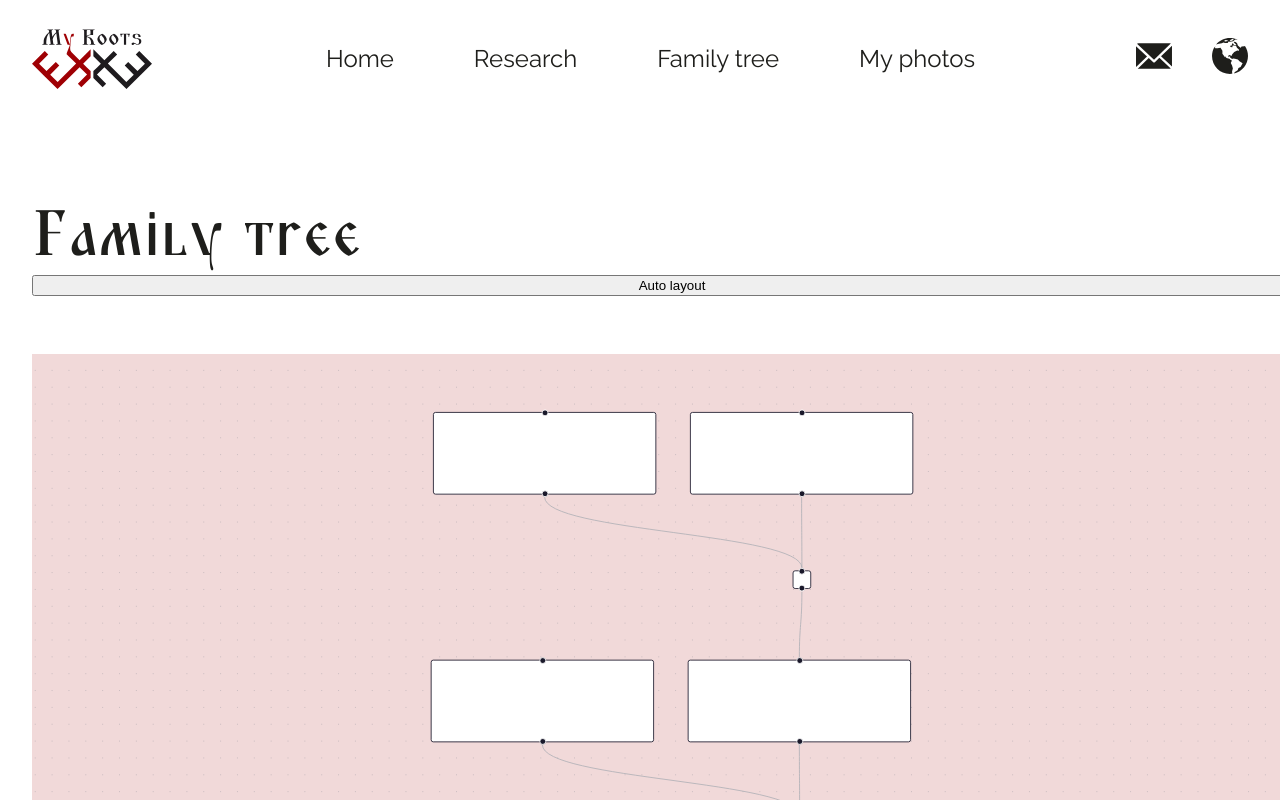
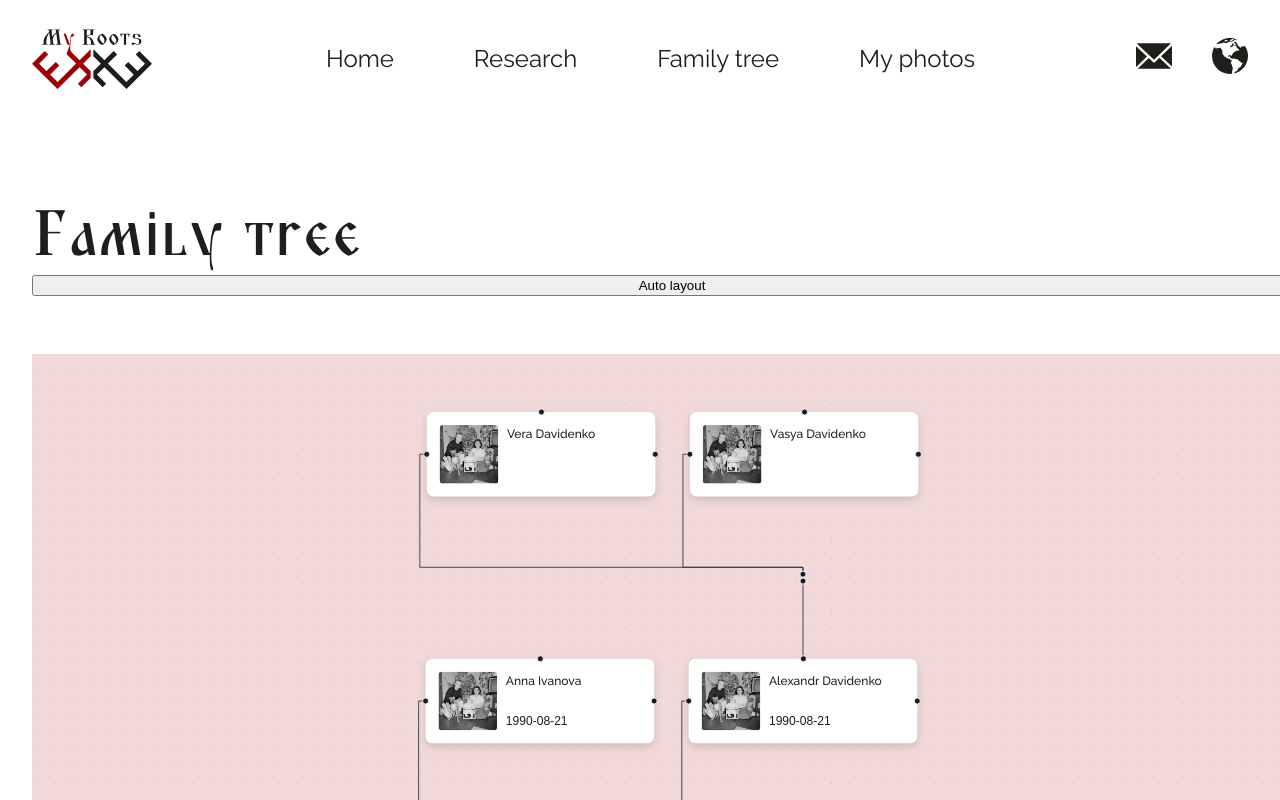
Before and after one commit to danaya-a-d/family-tree, a React (Vite) app: page /family-tree in a window 1280 px wide. Shown: the top 800 px of the page. Built offline with nearby package versions, Linux system fonts and the light colour scheme; a web font is replaced by a local one.

Commit message:
feat: 123.

```diff
--- a/src/components/FamilyTreePage/FamilyTree/FamilyTree.tsx
+++ b/src/components/FamilyTreePage/FamilyTree/FamilyTree.tsx
@@ -1,17 +1,20 @@
 import { useEffect, useMemo, useState } from 'react';
-import { ReactFlow, useReactFlow, Background, Controls, type Node, ReactFlowInstance } from '@xyflow/react';
+import { ReactFlow, useReactFlow, Background, Controls, type Node, type Edge, ReactFlowInstance } from '@xyflow/react';
 import { useSelector } from 'react-redux';
 import { buildGraph } from '@/features/tree/graph';
 import { layoutWithELK } from '@/features/tree/layout/elk';
 import type { RootState } from '@/app/store';
+import Title from '@/components/common/Title/Title';
+import PersonNode from '@/features/tree/nodes/PersonNode';
+import FamilyNode from '@/features/tree/nodes/FamilyNode';
+import ChamferEdge from '@/features/tree/edges/ChamferEdge';
 import '@xyflow/react/dist/style.css';
 import styles from './FamilyTree.module.css';
-import Title from '@/components/common/Title/Title';
 
 const FamilyTree = () => {
     const graph = useSelector((s: RootState) => buildGraph(s));
     const [nodes, setNodes] = useState<Node[]>(graph.nodes);
-    const edges = graph.edges;
+    const [edges, setEdges] = useState<Edge[]>(graph.edges);
     const [rf, setRf] = useState<ReactFlowInstance | null>(null);
 
     const applyLayout = async () => {
@@ -31,8 +34,34 @@ const FamilyTree = () => {
                     y: (posMap[n.id]?.y ?? 0) + (offY > 0 ? offY : 0),
                 },
                 draggable: false,
-            }))
+            })),
         );
+
+        // Назначаем хэндлы у рёбер, чтобы линия выходила из нужного бока карточки
+        const enhancedEdges: Edge[] = graph.edges.map((e) => {
+            const role = (e.data as any)?.role as 'spouse' | 'child' | undefined;
+            if (role === 'spouse') {
+                const sX = posMap[e.source].x;   // позиция персоны
+                const fX = posMap[e.target].x;   // позиция "ствола" (family)
+                const fromLeft = sX <= fX; // персона слева от «ствола»?
+                return {
+                    ...e,
+                    type: 'chamfer',               // наш кастомный edge
+                    sourceHandle: fromLeft ? 'left' : 'right',   // из нужного бока карточки
+                    targetHandle: 'top',   // в соответствующий бок family
+                };
+            }
+            if (role === 'child') {
+                return {
+                    ...e,
+                    type: 'chamfer',
+                    sourceHandle: 'bottom',        // от ствола вниз
+                    targetHandle: 'top',           // в верх ребёнка
+                };
+            }
+            return e;
+        });
+        setEdges(enhancedEdges);
 
         requestAnimationFrame(() => rf?.fitView({ padding: 0.2 }));
     };
@@ -41,7 +70,13 @@ const FamilyTree = () => {
         if (!rf) return;
         if (!graph.nodes.length) return;
         void applyLayout();
-    }, [rf, graph.nodes.length, edges.length]);
+    }, [rf, graph.nodes.length, graph.edges.length]);
+
+    const nodeTypes = useMemo(
+        () => ({ person: PersonNode, family: FamilyNode }), [],
+    );
+
+    const edgeTypes = { chamfer: ChamferEdge };
 
     return (
         <div className={styles.wrapper}>
@@ -55,8 +90,11 @@ const FamilyTree = () => {
                 <ReactFlow
                     nodes={nodes}
                     edges={edges}
+                    nodeTypes={nodeTypes}
+                    edgeTypes={edgeTypes}
                     onInit={setRf}
-                    fitView>
+                    fitView
+                    style={{ width: '100%', height: '100%' }}>
                     <Background />
                     <Controls />
                 </ReactFlow>
--- a/src/features/tree/constants.ts
+++ b/src/features/tree/constants.ts
@@ -1,2 +1,2 @@
 export const PERSON_SIZE = { width: 265, height: 98 };
-export const FAMILY_SIZE = { width: 16,  height: 16 };
+export const FAMILY_SIZE = { width: 8,  height: 8 };
--- /dev/null
+++ b/src/features/tree/edges/ChamferEdge.tsx
@@ -0,0 +1,32 @@
+import { memo } from 'react';
+import { BaseEdge, getSmoothStepPath, type EdgeProps } from '@xyflow/react';
+
+const ChamferEdge = memo(function ChamferEdge(p: EdgeProps) {
+    const [path] = getSmoothStepPath({
+        sourceX: p.sourceX,
+        sourceY: p.sourceY,
+        sourcePosition: p.sourcePosition,
+        targetX: p.targetX,
+        targetY: p.targetY,
+        targetPosition: p.targetPosition,
+        borderRadius: 0,   // 0 => строгие 90°
+        offset: 4,         // небольшой отступ от узла (опционально)
+    });
+
+    return (
+        <BaseEdge
+            id={p.id}
+            path={path}
+            markerEnd={p.markerEnd}
+            style={{
+                stroke: '#2F2F2F',
+                strokeWidth: 1,
+                strokeLinejoin: 'bevel', // ← «срезанный» угол
+                strokeLinecap: 'square', // ← квадратные окончания
+                ...p.style,
+            }}
+        />
+    );
+});
+
+export default ChamferEdge;
--- a/src/features/tree/graph.ts
+++ b/src/features/tree/graph.ts
@@ -12,7 +12,7 @@ export function buildGraph(state: RootState): { nodes: Node[]; edges: Edge[] } {
 
     const personNodes: Node[] = persons.map((p) => ({
         id: pid(p.id),
-        type: 'person',        // позже заменим на кастомный 'person'
+        type: 'person',
         position: { x: 0, y: 0 }, // временно; ELK проставит координаты
         data: {
             kind: 'person',
@@ -28,7 +28,7 @@ export function buildGraph(state: RootState): { nodes: Node[]; edges: Edge[] } {
 
     const familyNodes: Node[] = families.map((f) => ({
         id: fid(f.id),
-        type: 'family',         // позже сделаем крошечный кастомный 'family'
+        type: 'family',
         position: { x: 0, y: 0 },
         data: { kind: 'family', familyId: f.id },
         width: FAMILY_SIZE.width,
@@ -43,6 +43,8 @@ export function buildGraph(state: RootState): { nodes: Node[]; edges: Edge[] } {
                 id: `e:${sId}->${fam.id}`,
                 source: pid(sId),
                 target: fid(fam.id),
+                type: 'chamfer',
+                data: { role: 'spouse' as const },
             });
         }
 
@@ -51,6 +53,8 @@ export function buildGraph(state: RootState): { nodes: Node[]; edges: Edge[] } {
                 id: `e:${fam.id}->${cId}`,
                 source: fid(fam.id),
                 target: pid(cId),
+                type: 'chamfer',
+                data: { role: 'child' as const },
             });
         }
     }
--- /dev/null
+++ b/src/features/tree/nodes/FamilyNode.tsx
@@ -0,0 +1,24 @@
+import { memo } from 'react';
+import { Handle, Position, type Node as RFNode, type NodeProps } from '@xyflow/react';
+import { FAMILY_SIZE } from '../constants';
+
+type FamilyData = { familyId: string };
+type RFFamilyNode = RFNode<FamilyData>;
+
+const FamilyNode = (_: NodeProps<RFFamilyNode>) => {
+    return (
+        <div
+            style={{
+                width: FAMILY_SIZE.width,
+                height: FAMILY_SIZE.height,
+                opacity: 1,
+                pointerEvents: 'none',
+            }}
+        >
+            <Handle id='top' type='target' position={Position.Top} />
+            <Handle id='bottom' type='source' position={Position.Bottom} />
+        </div>
+    );
+};
+
+export default memo(FamilyNode);
--- a/src/features/tree/nodes/PersonNode.module.css
+++ b/src/features/tree/nodes/PersonNode.module.css
@@ -0,0 +1,38 @@
+.card {
+    padding: 15px;
+    border-radius: 8px;
+    background-color: white;
+    box-shadow: 0 4px 10px rgba(0, 0, 0, 0.14);
+}
+
+.info {
+    display: flex;
+    gap: 10px;
+}
+
+.about {
+    font-size: 14px;
+    display: flex;
+    flex-direction: column;
+    justify-content: space-between;
+}
+
+.photo {
+    width: 68px;
+    height: 68px;
+}
+
+.photo img {
+    width: 100%;
+    height: 100%;
+    object-fit: cover;
+    border-radius: 4px;
+}
+
+.name {
+    font-weight: 500;
+}
+
+.dates {
+    font-weight: 300;
+}
--- a/src/features/tree/nodes/PersonNode.tsx
+++ b/src/features/tree/nodes/PersonNode.tsx
@@ -3,9 +3,9 @@ import { useDispatch, useSelector } from 'react-redux';
 import { Handle, Position, useReactFlow, type NodeProps, type Node } from '@xyflow/react';
 import { setRootPerson } from '@/features/tree/treeSlice';
 import { selectPersonById } from '@/features/tree/selectors';
-import type { RootState } from '@/app/store'
+import type { RootState } from '@/app/store';
+import { PERSON_SIZE } from '@/features/tree/constants';
 import styles from './PersonNode.module.css';
-import { PERSON_SIZE } from '@/features/tree/constants';
 
 type PersonData = {
     personId: string;
@@ -22,7 +22,7 @@ const PersonNode = ({ id, data, selected }: NodeProps<RFPersonNode>) => {
     const rf = useReactFlow();
 
     const person = useSelector((s: RootState) =>
-        selectPersonById(s, data.personId)
+        selectPersonById(s, data.personId),
     );
 
     const birth = person?.birth?.date ?? data.birth;
@@ -43,8 +43,21 @@ const PersonNode = ({ id, data, selected }: NodeProps<RFPersonNode>) => {
     };
 
     return (
-        <div className={styles.card}>
+        <div className={`${styles.card} ${selected ? styles.selected : ''}`}>
+            <div className={styles.info}>
+                <div className={styles.photo}>
+                    {data.photoUrl && <img src={data.photoUrl} alt={data.name} />}
+                </div>
 
+                <div className={styles.about}>
+                    <div className={styles.name}>{data.name}</div>
+                    <div className={styles.dates}>{birth}{death ? ` – ${death}` : ''}</div>
+                </div>
+            </div>
+
+            <Handle id="left"  type="source" position={Position.Left}  />
+            <Handle id="right" type="source" position={Position.Right} />
+            <Handle id="top"   type="target" position={Position.Top}   />
         </div>
     );
 };
```
